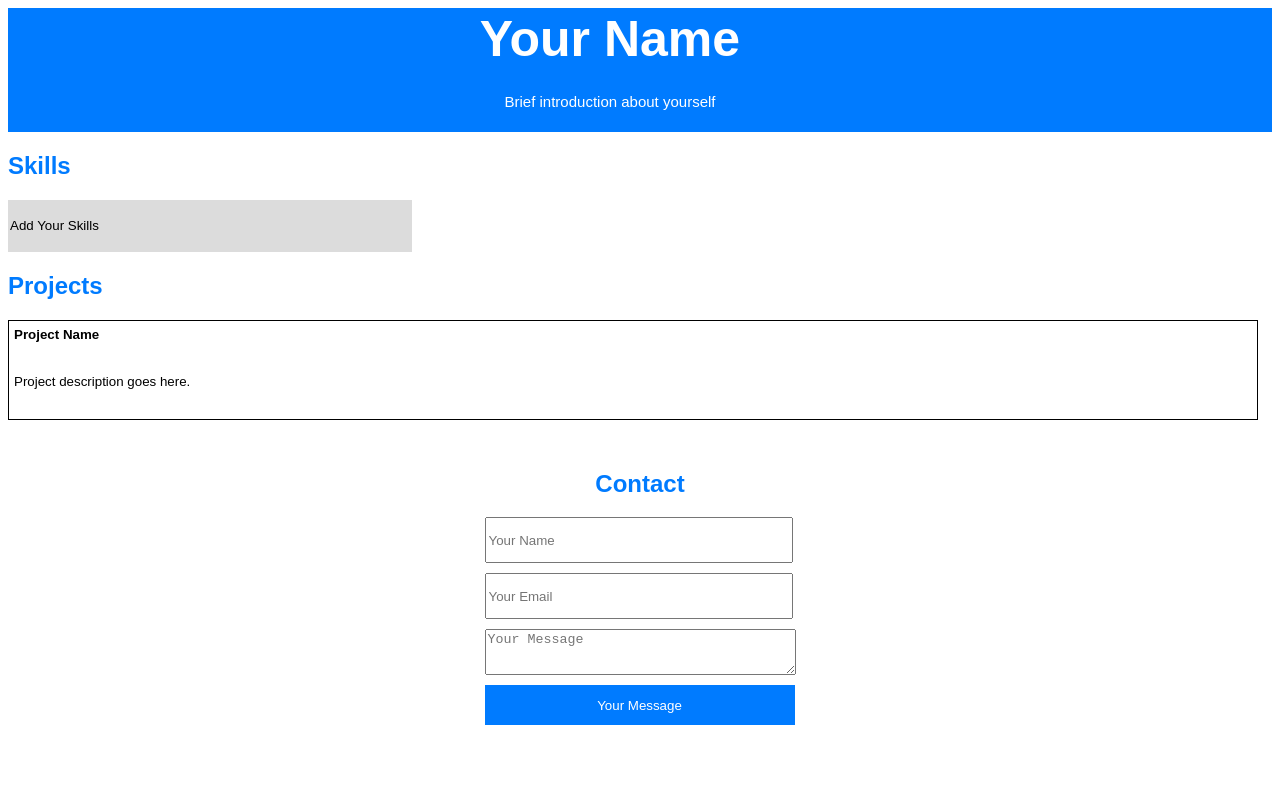
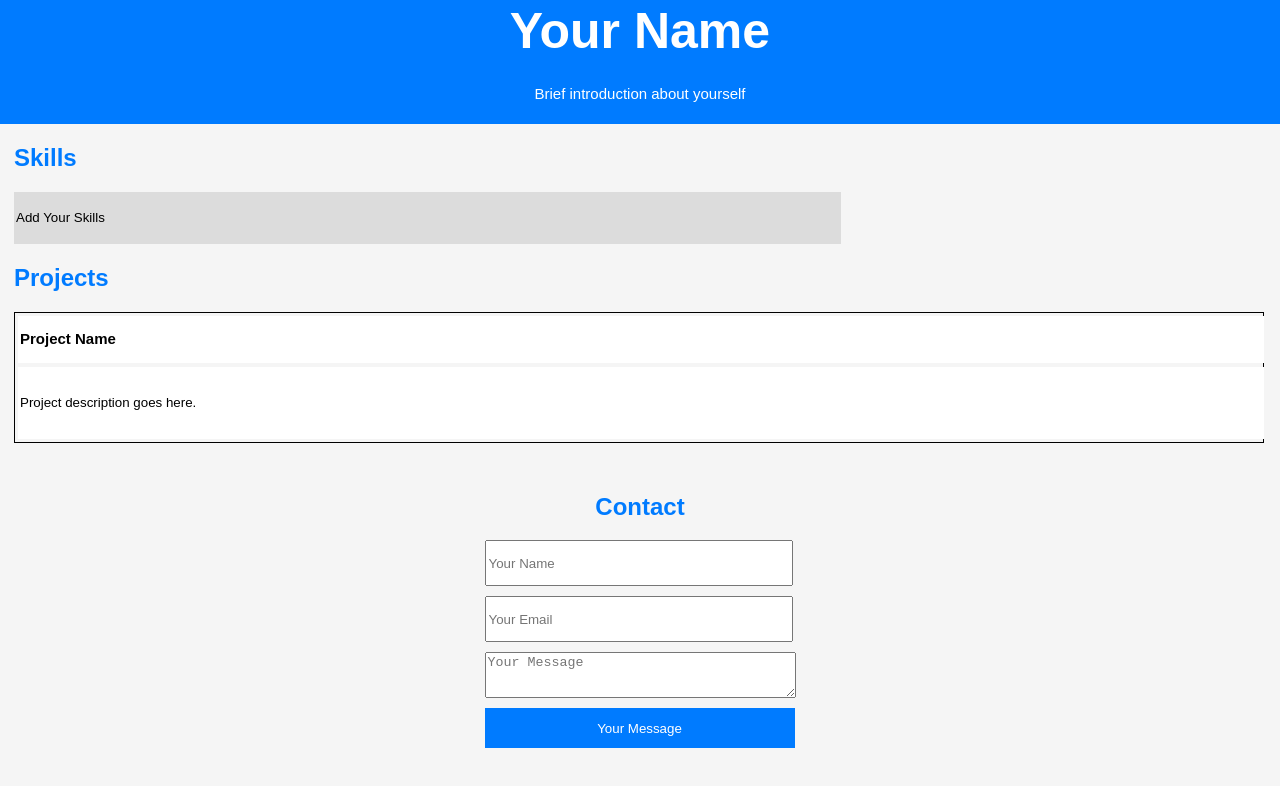
Before and after one commit to eritech7/CSS-Task1, a plain HTML site: page index.html in a window 1280 px wide. Drawn offline with Linux system fonts and the light colour scheme.

Commit message:
style.css

```diff
--- a/style.css
+++ b/style.css
@@ -1,30 +1,35 @@
-body {
-    font-family: sans-serif;
-    background-color: white;
+body{
+    margin: 0;
+    padding: 0;
+    box-sizing: border-box;
+    font-family: "Familjen Grotesk", sans-serif;
+    background-color: #F5F5F5;
+    color: white;
 }
 #Head {
     background-color: #007BFF;
+    display: flex;
+    align-items: center;
+    flex-direction: column;
 }
 .Name {
-    margin-left: 350px;
     height: 60px;
     width: 500px;
     font-size: 50px;
-    color: white;
     background-color: #007BFF;
     border: 0cap;
     font-weight: bold;
     text-align: center;
+    color: white;
 }
 .intro{
-    margin-left: 350px;
     height: 60px;
     width: 500px;
     font-size: 15px;
-    color: white;
     background-color: #007BFF;
     border: 0cap;
     text-align: center;
+    color: white;
 }
 .Name::placeholder{
     color: white;
@@ -35,9 +40,12 @@ body {
 h2 {
     color: #007BFF;
 }
+.section{
+    margin-left: 14px;
+}
 .Skills-Description{
     height: 50px;
-    width: 400px;
+    width: 65%;
     background-color: gainsboro;
     border: 0cap;
 }
@@ -45,23 +53,25 @@ h2 {
     color: black;
 }
 #Projects {
-    border: 1px solid;
+    border: 1px solid  black;
     height: 100px;
     width: 1250px;
 }
 .Project-title{
     border: 0;
-    width: 500px;
+    width: 100%;
+    height: 45px;
     font-weight: bold;
 }
 .Project-title::placeholder{
     color: black;
     font-weight: bold;
+    font-size: 15px;
 }
 .Project-description {
     border: 0;
-    height: 60px;
-    width: 500px;
+    height: 70px;
+    width: 100%;
 }
 .Project-description::placeholder {
     color: black;
```
